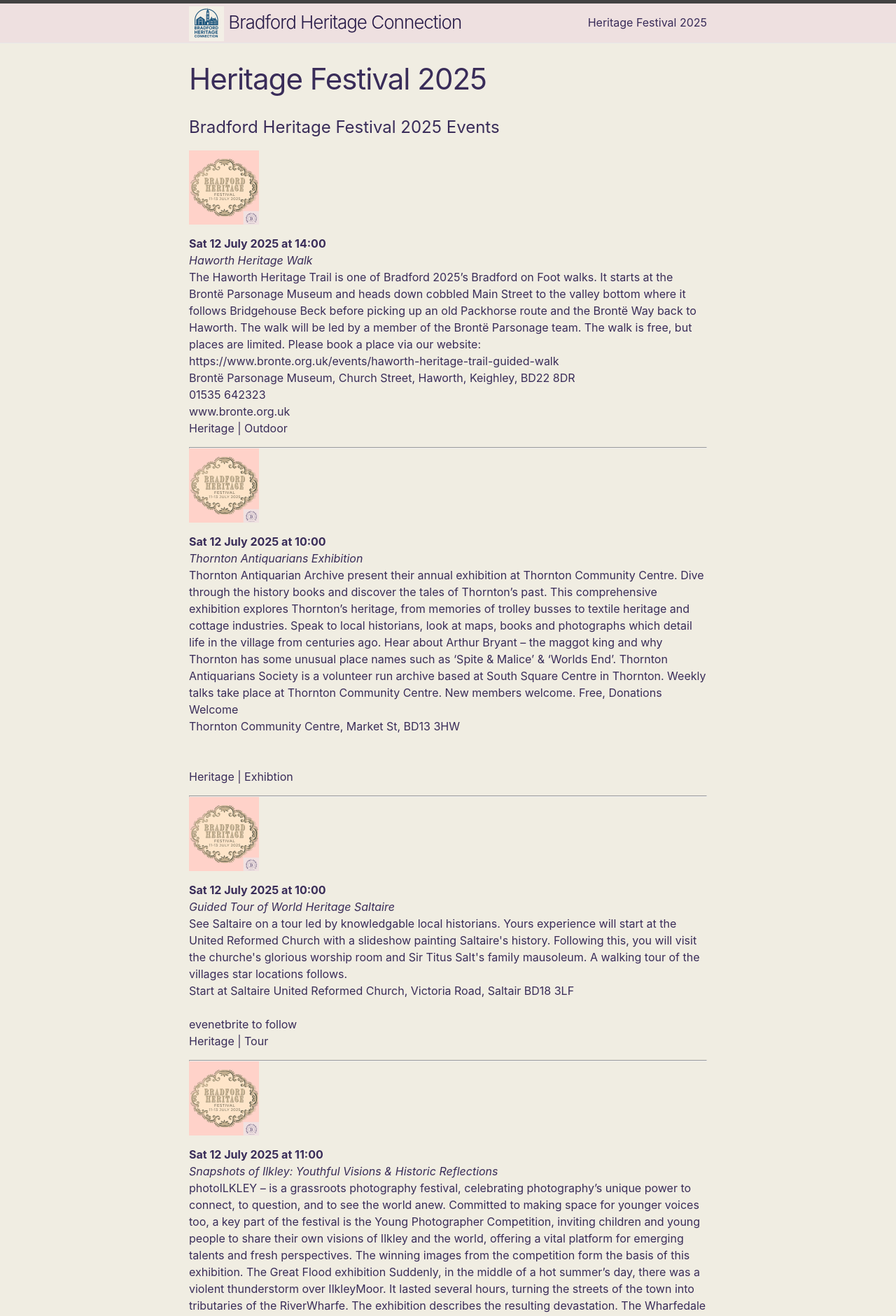
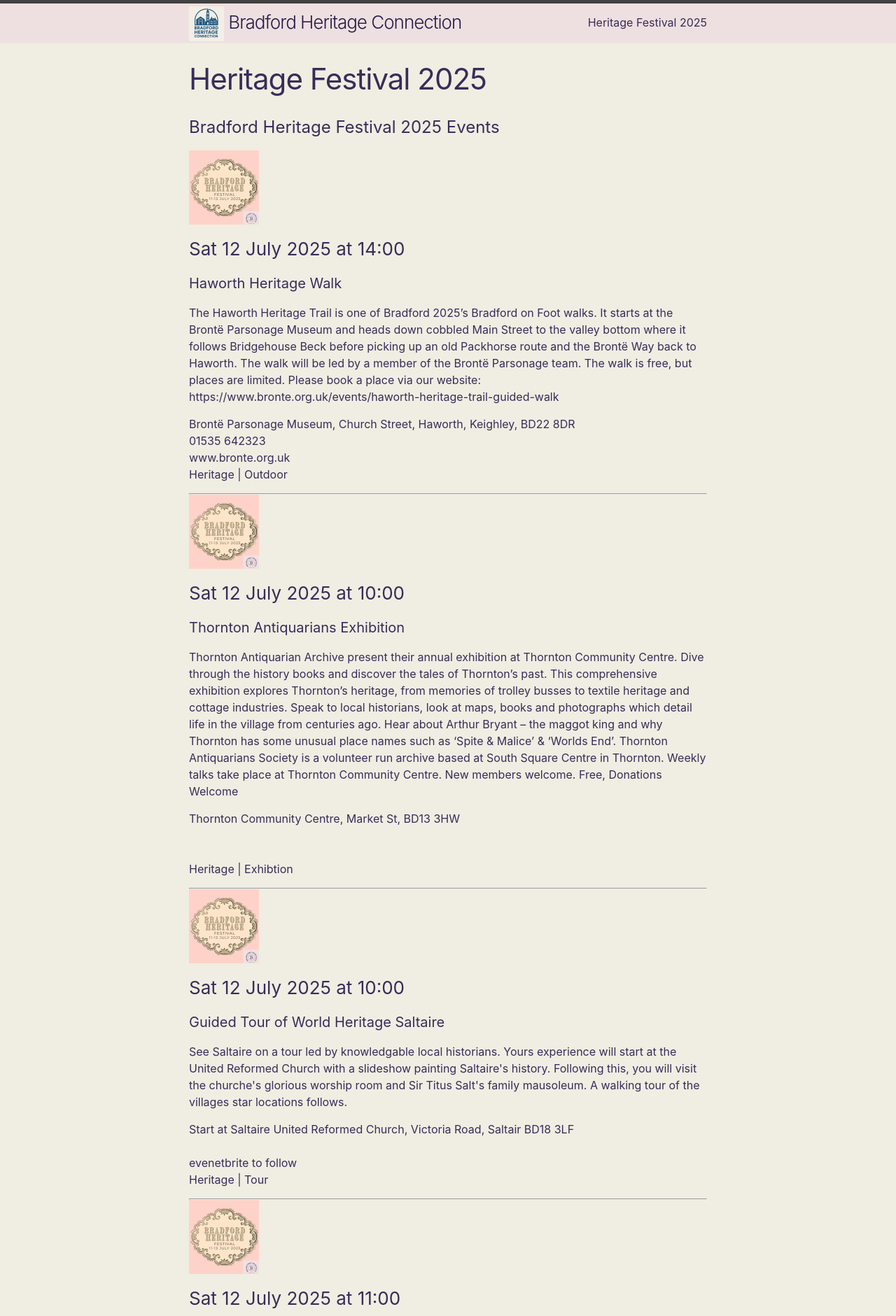
Before and after one commit to jwingfield/bhc2, a Jekyll site: the page built from bhf-2025.markdown, in a window 1280 px wide. Shown: the top 1881 px of the page at 70% size. Built offline with Jekyll 4.4.1, drawn with Linux system fonts in a browser that asks for light colours.

Commit message:
Update bhf-2025.markdown

```diff
--- a/bhf-2025.markdown
+++ b/bhf-2025.markdown
@@ -10,10 +10,12 @@
 
 {% for event in site.data.bhf-events-2025 %}
   <img src="images/bhf-mini.png" alt="Bradford Heritage Festival Logo">
+  <h3>{{event.Date | date: "%a %-d %B %Y"}} at {{event.Times | date: "%H:%M" }}</h3>
+  <h4>{{event.EventTitle}}</h4>
   <p>
-    <b>{{event.Date | date: "%a %-d %B %Y"}} at {{event.Times | date: "%H:%M" }}</b><br/>
-    <em>{{event.EventTitle}} </em><br/>
-    {{event.LongDesc}}<br/>
+    {{event.LongDesc}}
+  </p>
+  <p>
     {{event.VenueAddress}}<br/>
     {{event.VenuePhone}}<br/>
     {{event.VenueWebsite}}<br/>
```
